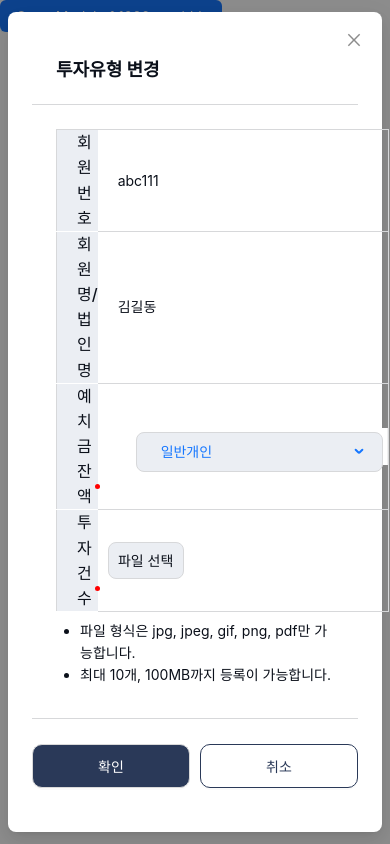
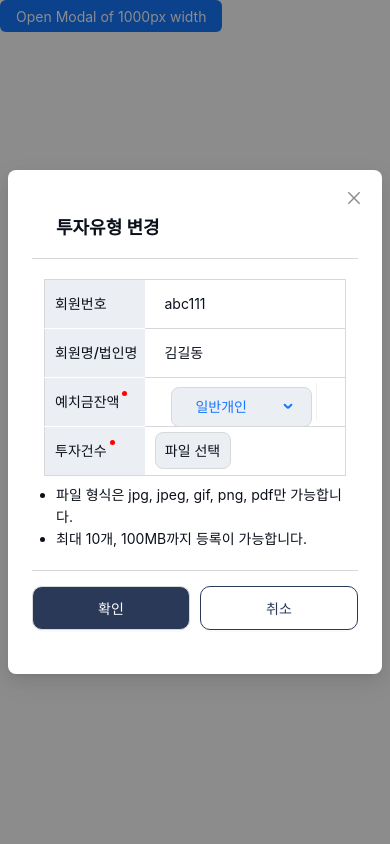
Before and after one commit to faheem4531/perfection-test-task, a Next.js app: page / in a window 390 px wide. Both pictures are taken after a click on the button "Open Modal of 1000px width". Built offline with nearby package versions, Linux system fonts and the light colour scheme.

Commit message:
modal responsivenes

```diff
--- a/src/app/_components/Modals/InvestmentType.tsx
+++ b/src/app/_components/Modals/InvestmentType.tsx
@@ -84,15 +84,15 @@ const InvestmentType: React.FC<InvestmentTypeProps> = ({ icon, title, onClick, o
               <th className={styles.heading}>
                 <p>예치금잔액 <span className={styles.require}></span></p>
               </th>
-              <td className={`${styles.tableData} ${styles.investMenu}`}>
+              <td className={`${styles.tableData} ${styles.pl1}`}>
                 <MenuBar menuItems={investmentTypes} />
               </td>
             </tr>
             <tr className={styles.tableRow}>
-              <th className={styles.heading}>
+              <th className={`${styles.heading} ${styles.headingb}`}>
                 <p>투자건수 <span className={styles.require}></span></p>
               </th>
-              <td className={`${styles.tableData} ${styles.investMenu}`}>
+              <td className={`${styles.tableData} ${styles.pl1}`}>
                 <div>파일 선택</div>
               </td>
             </tr>
--- a/src/app/_components/Modals/Menu.module.scss
+++ b/src/app/_components/Modals/Menu.module.scss
@@ -12,3 +12,9 @@
 .item {
   padding-left: 16px !important;
 }
+
+@media screen and (max-width: 600px) {
+  .mainMenu {
+    width: 150px !important;
+  }
+}
--- a/src/app/_components/Modals/styles.module.scss
+++ b/src/app/_components/Modals/styles.module.scss
@@ -76,9 +76,11 @@
   border-collapse: collapse;
   margin-bottom: 8px;
 }
+
 .tableRow {
   height: 49px;
 }
+
 .heading {
   background-color: #ebeef3;
   font-size: 16px;
@@ -103,6 +105,9 @@
     }
   }
 }
+.headingb {
+  border-bottom: none;
+}
 
 .tableData {
   padding-left: 20px;
@@ -123,7 +128,7 @@
   }
 }
 
-.investMenu {
+.pl1 {
   padding-left: 10px;
 }
 
@@ -161,3 +166,24 @@
     border: 1px solid #2a3958 !important;
   }
 }
+
+@media screen and (max-width: 600px) {
+  .customModalContent {
+    width: 400px !important;
+  }
+
+  .investmentContent {
+    margin: 15px 0 15px;
+    padding: 20px 12px;
+
+    ul {
+      margin-left: 12px;
+    }
+  }
+
+  .heading {
+    font-size: 14px;
+    width: 100px;
+    padding-left: 10px;
+  }
+}
--- a/src/app/globals.scss
+++ b/src/app/globals.scss
@@ -49,4 +49,11 @@ a {
   border: 1px solid #b1b4bb !important;
   border-radius: 8px !important;
   box-shadow: 0px 8px 16px rgba(54, 54, 54, 0.15) !important;
+  margin: 0;
 }
+
+@media screen and (max-width: 600px) {
+  :where(.css-dev-only-do-not-override-1okl62o).ant-menu-light .ant-menu-submenu-selected > .ant-menu-submenu-title {
+    width: 150px !important;
+  }
+}
```
